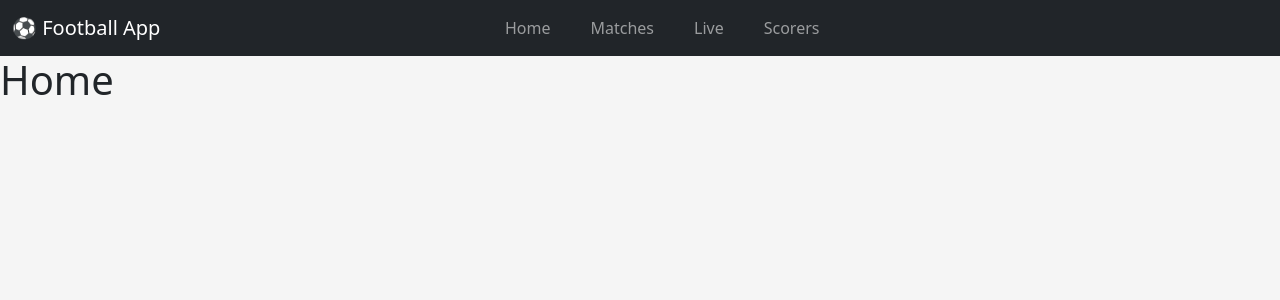
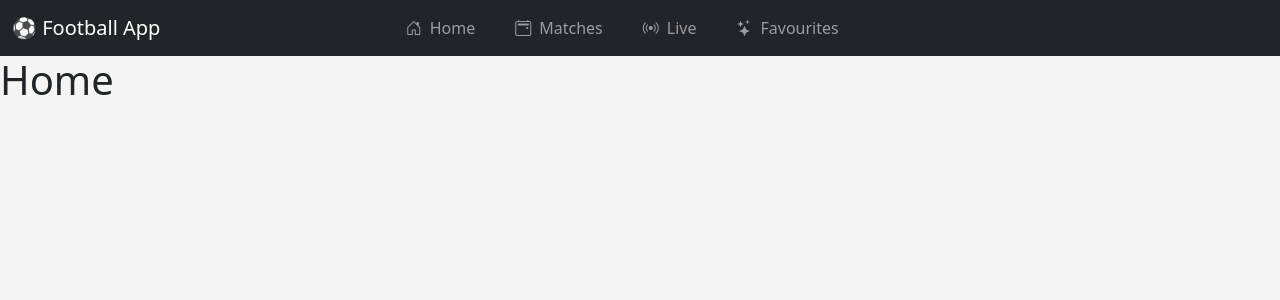
Before and after one commit to kenneth-wong94/Football-App, a React (Vite) app: page / in a window 1280 px wide. Shown: the top 300 px of the page. Built offline with nearby package versions, Linux system fonts and the light colour scheme.

Commit message:
added logos

```diff
--- a/package.json
+++ b/package.json
@@ -10,6 +10,7 @@
     "preview": "vite preview"
   },
   "dependencies": {
+    "bootstrap-icons": "^1.13.1",
     "react": "^19.1.1",
     "react-dom": "^19.1.1",
     "react-error-boundary": "^6.0.0",
--- a/src/App.jsx
+++ b/src/App.jsx
@@ -11,7 +11,7 @@ function App() {
         <Route path="/" element={<h1>Home</h1>} />
         <Route path="/matches" element={<h1>Matches</h1>} />
         <Route path="/live" element={<h1>Live</h1>} />
-        <Route path="/scorers" element={<h1>Scorers</h1>} />
+        <Route path="/favourites" element={<h1>Scorers</h1>} />
       </Routes>
     </>
   );
--- a/src/components/Navbar.jsx
+++ b/src/components/Navbar.jsx
@@ -13,27 +13,27 @@ const Navbar = () => {
 
         <div
           className="flex-grow-1 d-flex justify-content-center"
-          style={{ marginLeft: "-120px" }}
+          style={{ marginRight: "200px" }}
         >
           <ul className="navbar-nav flex-row gap-4">
             <li className="nav-item">
               <Link className="nav-link" to="/">
-                Home
+                <i className="bi bi-house-door me-2"></i>Home
               </Link>
             </li>
             <li className="nav-item">
               <Link className="nav-link" to="/matches">
-                Matches
+                <i className="bi bi-calendar2-event me-2"></i>Matches
               </Link>
             </li>
             <li className="nav-item">
               <Link className="nav-link" to="/live">
-                Live
+                <i className="bi bi-broadcast me-2"></i>Live
               </Link>
             </li>
             <li className="nav-item">
-              <Link className="nav-link" to="/scorers">
-                Scorers
+              <Link className="nav-link" to="/favourites">
+                <i className="bi bi-stars me-2"></i>Favourites
               </Link>
             </li>
           </ul>
--- a/src/main.jsx
+++ b/src/main.jsx
@@ -5,6 +5,7 @@ import "./index.css";
 import { ErrorBoundary } from "react-error-boundary";
 import ErrorComponent from "./ErrorComponent";
 import { BrowserRouter } from "react-router";
+import "bootstrap-icons/font/bootstrap-icons.css";
 
 ReactDOM.createRoot(document.getElementById("root")).render(
   <React.StrictMode>
```
Also changed, not shown: 1 other file (tests, documents, lock files or other folders).
